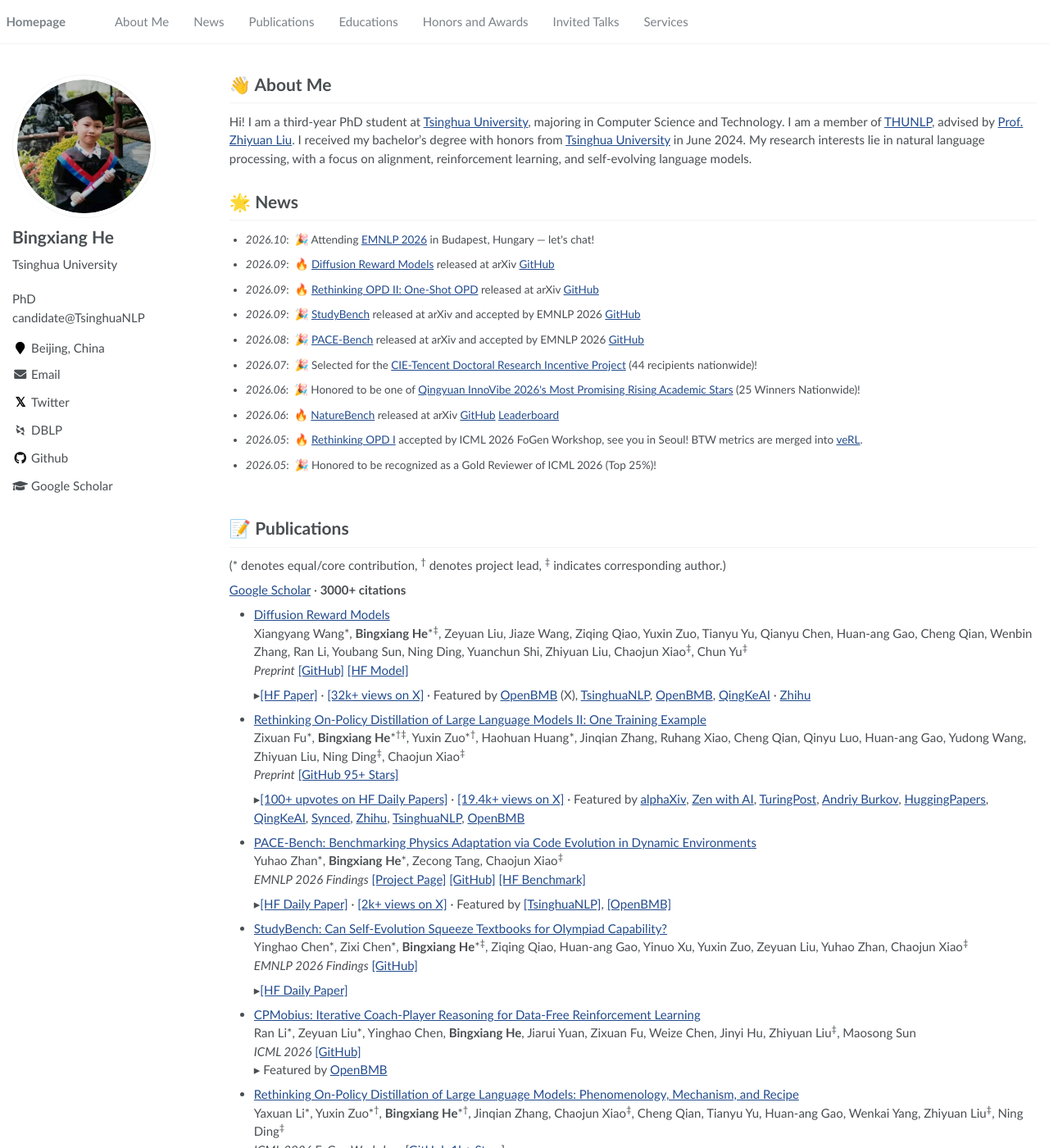
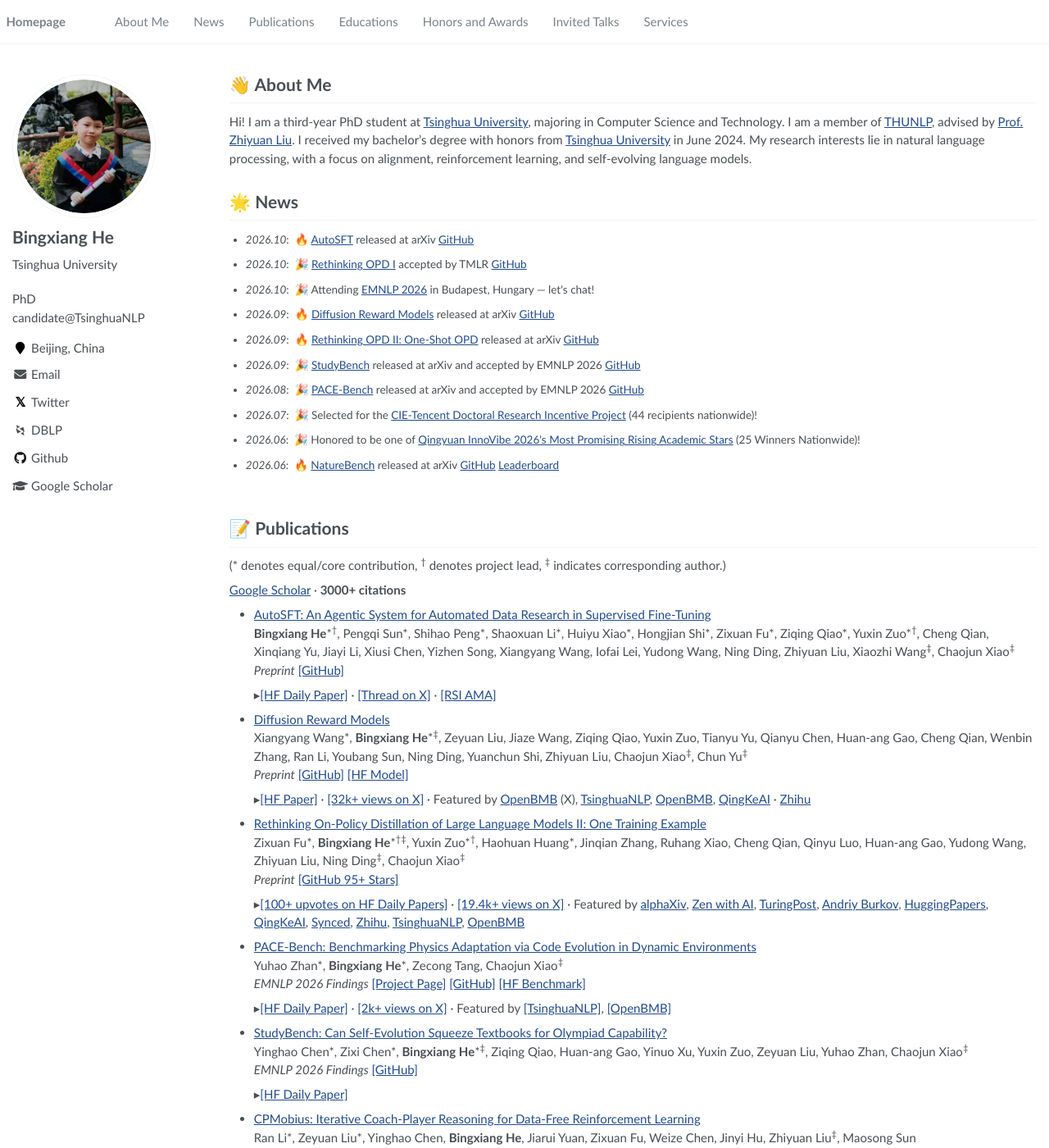
Before and after one commit to HBX-hbx/hbx-hbx.github.io, a Jekyll site: the page built from _pages/about.md, in a window 1280 px wide and 1400 px high. Shown: the whole window at 82% size. Built offline with Jekyll 4.4.1, drawn with Linux system fonts in a browser that asks for light colours; some web fonts are replaced; some of the changed text lies outside the part shown.

Commit message:
update homepage: autosft

```diff
--- a/_pages/about.md
+++ b/_pages/about.md
@@ -42,6 +42,8 @@ Hi! I am a third-year PhD student at [Tsinghua University](https://www.tsinghua.
   .news-list li { padding: 0.12rem 0; }
 </style>
 <ul class="news-list" aria-label="Recent news">
+  <li><em>2026.10</em>: &nbsp;🔥 <a href="https://arxiv.org/pdf/2610.22194">AutoSFT</a> released at arXiv <a href="https://github.com/Thinking-Space/AutoSFT">GitHub</a></li>
+  <li><em>2026.10</em>: &nbsp;🎉 <a href="https://arxiv.org/pdf/2604.13016">Rethinking OPD I</a> accepted by TMLR <a href="https://github.com/Thinking-Space/Rethinking-OPD">GitHub</a></li>
   <li><em>2026.10</em>: &nbsp;🎉 Attending <a href="https://2026.emnlp.org/">EMNLP 2026</a> in Budapest, Hungary — let's chat!</li>
   <li><em>2026.09</em>: &nbsp;🔥 <a href="https://arxiv.org/pdf/2609.33803">Diffusion Reward Models</a> released at arXiv <a href="https://github.com/thunlp/DRM">GitHub</a></li>
   <li><em>2026.09</em>: &nbsp;🔥 <a href="https://arxiv.org/pdf/2609.04172">Rethinking OPD II: One-Shot OPD</a> released at arXiv <a href="https://github.com/Thinking-Space/One-Shot-OPD">GitHub</a></li>
@@ -80,6 +82,12 @@ Hi! I am a third-year PhD student at [Tsinghua University](https://www.tsinghua.
 
 [Google Scholar](https://scholar.google.com/citations?user=mb36VikAAAAJ) · **3000+ citations**
 
+- [AutoSFT: An Agentic System for Automated Data Research in Supervised Fine-Tuning](https://arxiv.org/pdf/2610.22194)<br>
+  **Bingxiang He**\*<sup>†</sup>, Pengqi Sun\*, Shihao Peng\*, Shaoxuan Li\*, Huiyu Xiao\*, Hongjian Shi\*, Zixuan Fu\*, Ziqing Qiao\*, Yuxin Zuo\*<sup>†</sup>, Cheng Qian, Xinqiang Yu, Jiayi Li, Xiusi Chen, Yizhen Song, Xiangyang Wang, Iofai Lei, Yudong Wang, Ning Ding, Zhiyuan Liu, Xiaozhi Wang<sup>‡</sup>, Chaojun Xiao<sup>‡</sup><br>
+  *Preprint* [[GitHub]](https://github.com/Thinking-Space/AutoSFT)
+
+  <small>▸[[HF Daily Paper]](https://huggingface.co/papers/2610.22194) · [[Thread on X]](https://x.com/HBX_hbx/status/2110969562271482355) · [[RSI AMA]](https://mp.weixin.qq.com/s/SHkc56Njy1XbmxvzznFR-w)</small>
+
 - [Diffusion Reward Models](https://arxiv.org/pdf/2609.33803)<br>
   Xiangyang Wang\*, **Bingxiang He**\*<sup>‡</sup>, Zeyuan Liu, Jiaze Wang, Ziqing Qiao, Yuxin Zuo, Tianyu Yu, Qianyu Chen, Huan-ang Gao, Cheng Qian, Wenbin Zhang, Ran Li, Youbang Sun, Ning Ding, Yuanchun Shi, Zhiyuan Liu, Chaojun Xiao<sup>‡</sup>, Chun Yu<sup>‡</sup><br>
   *Preprint* [[GitHub]](https://github.com/thunlp/DRM) [[HF Model]](https://huggingface.co/Teburile/DRM)
@@ -111,7 +119,7 @@ Hi! I am a third-year PhD student at [Tsinghua University](https://www.tsinghua.
 
 - [Rethinking On-Policy Distillation of Large Language Models: Phenomenology, Mechanism, and Recipe](https://arxiv.org/pdf/2604.13016)<br>
   Yaxuan Li\*, Yuxin Zuo\*<sup>†</sup>, **Bingxiang He**\*<sup>†</sup>, Jinqian Zhang, Chaojun Xiao<sup>‡</sup>, Cheng Qian, Tianyu Yu, Huan-ang Gao, Wenkai Yang, Zhiyuan Liu<sup>‡</sup>, Ning Ding<sup>‡</sup><br>
-  *ICML 2026 FoGen Workshop* [[GitHub 1k+ Stars](https://github.com/Thinking-Space/Rethinking-OPD)]<br>
+  *TMLR / ICML 2026 FoGen Workshop* [[GitHub 1k+ Stars](https://github.com/Thinking-Space/Rethinking-OPD)]<br>
   <small>▸ Adopted by [ModelBest (MiniCPM5)](https://github.com/OpenBMB/MiniCPM/tree/minicpm5#what-does-rl--opd-bring) and [ByteDance Seed's veRL](https://github.com/verl-project/verl/pull/6469) · [#1 on HF Daily Papers](https://huggingface.co/papers/2604.13016) · [19k+ views on X](https://x.com/HBX_hbx/status/2044464414829777354) · Featured by [AK](https://x.com/_akhaliq/status/2044444138582466652), [TuringPost](https://x.com/TheTuringPost/status/2046710304999104954), [QingKeAI](https://mp.weixin.qq.com/s/kBPunQnTnp2GEU3DbZRYGQ), [Synced](https://mp.weixin.qq.com/s/uUGZc2sireEyCJg8Q200aw), [OpenBMB](https://mp.weixin.qq.com/s/x32CJozGUhl9RKm0BiaciA), [TsinghuaNLP](https://mp.weixin.qq.com/s/vbt3JkS782byAzYPhC7NRw)</small>
 
 - [How Far Can Unsupervised RLVR Scale LLM Training?](https://arxiv.org/pdf/2603.08660)<br>
@@ -194,7 +202,7 @@ Hi! I am a third-year PhD student at [Tsinghua University](https://www.tsinghua.
 
 - *2026.03 - present*, [ModelBest (面壁智能)](https://www.modelbest.cn/), Beijing. Research Intern, Forward-Four Program (前进四计划). Working with [Postdoc Chaojun Xiao](https://xcjthu.github.io/).
   - Post-training of the MiniCPM4 & MiniCPM5 series: SFT, RL, and on-policy distillation (OPD).
-  - **AutoSFT**: a coding-agent that autonomously searches SFT data recipes; the SFT data engine of the pipeline.
+  - **AutoSFT**: a coding-agent that autonomously searches SFT data recipes; the SFT data engine of the pipeline. [[AutoSFT](https://arxiv.org/pdf/2610.22194)]
   - **RL**: a minimal, stable RL recipe landed as MiniCPM5's math & reasoning RL; diagnosing and fixing training collapse. [[JustRL I](https://arxiv.org/pdf/2512.16649), [JustRL II](https://x.com/HBX_hbx/status/2097249861355933879)]
   - **OPD**: co-developed the OPD recipe, integrated into MiniCPM5 as the cross-domain model-merging mechanism. [[Rethinking OPD I](https://arxiv.org/pdf/2604.13016), [Rethinking OPD II](https://arxiv.org/pdf/2609.04172)]
 
@@ -217,6 +225,7 @@ Hi! I am a third-year PhD student at [Tsinghua University](https://www.tsinghua.
 
 # 💬 Invited Talks
 
+- AMA (Ask Me Anything) on RSI as the host, related to [AutoSFT](https://arxiv.org/pdf/2610.22194). [QingKeAI](https://mp.weixin.qq.com/s/SHkc56Njy1XbmxvzznFR-w). *2026.10*
 - Rethinking OPD [I](https://arxiv.org/pdf/2604.13016) & [II](https://arxiv.org/pdf/2609.04172). [QingKeAI](https://qingkeai.online/blog/Rethinking-OPD-talk). [BAAI](https://mp.weixin.qq.com/s/VTTcJRDHWppqB1-WW4TAkg). [Shanghai AI Lab](https://www.xiaohongshu.com/explore/6ab4f79e0000000013018eec). [DINQ Session 1](https://mp.weixin.qq.com/s/zwCWTr1TM99UofaHRMaHVw) ([recap](https://mp.weixin.qq.com/s/duzfHjwMtX4OMXRa4D3seA)). *2026.09*
 - [Rethinking OPD II: One-Shot OPD](https://arxiv.org/pdf/2609.04172). Paper walk-through on [YouTube](https://www.youtube.com/watch?v=gR-wGiTBd58). Featured by [Kian Kyars](https://x.com/neuralkian/status/2096467880909111300). *2026.08*
 - [Rethinking OPD I](https://arxiv.org/pdf/2604.13016). Paper walk-through on [YouTube](https://www.youtube.com/watch?v=i7TqHMHlKQ0). Featured by [Kian Kyars](https://x.com/neuralkian/status/2091238980184392135). *2026.08*
```
